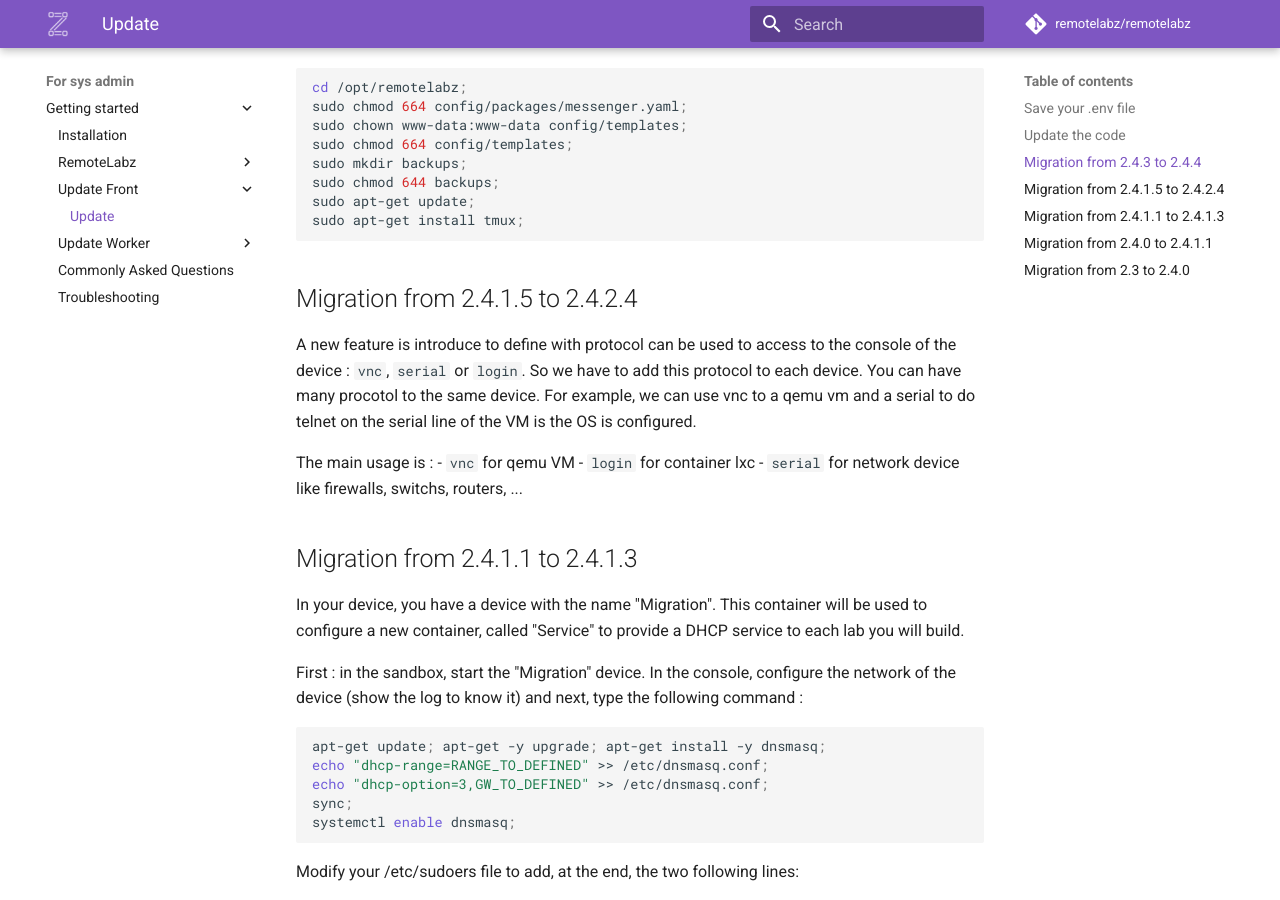
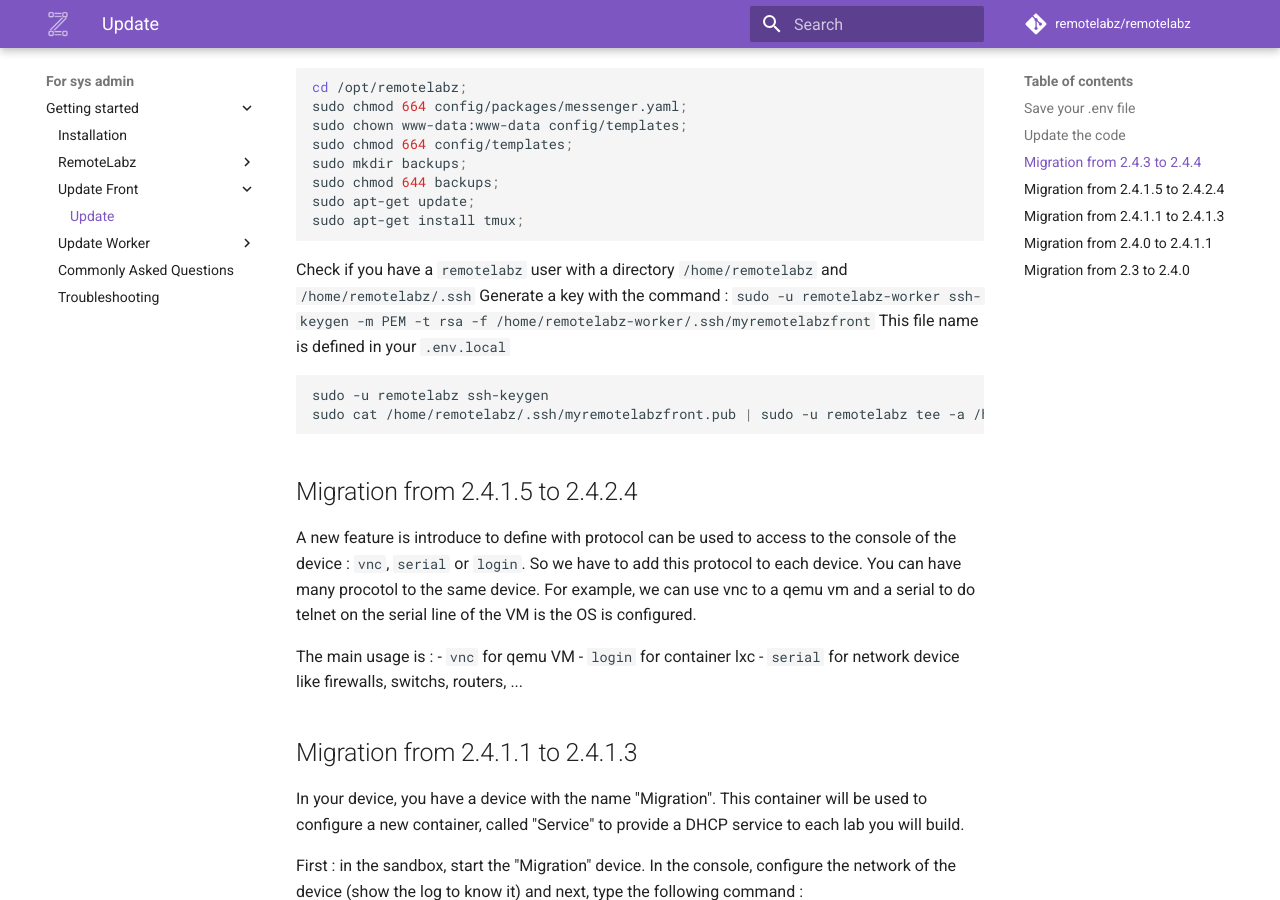
Before and after one commit to remotelabz/remotelabz-docs, an MkDocs documentation site: the page built from docs/administrators/getting-started/ubuntu-front-update.md, in a window 1280 px wide and 900 px high, scrolled down 1305 px. Built offline with MkDocs 1.6.1 and Material for MkDocs 9.7.7, drawn with Linux system fonts in a browser that asks for light colours; comment, search, counter and statistics services are not loaded.

Commit message:
Add update for service management

````diff
--- a/docs/administrators/getting-started/ubuntu-front-update.md
+++ b/docs/administrators/getting-started/ubuntu-front-update.md
@@ -59,6 +59,16 @@ sudo mkdir backups;
 sudo chmod 644 backups;
 sudo apt-get update;
 sudo apt-get install tmux;
+```
+
+Check if you have a `remotelabz` user with a directory `/home/remotelabz` and `/home/remotelabz/.ssh`
+Generate a key with the command :
+`sudo -u remotelabz-worker ssh-keygen -m PEM -t rsa -f /home/remotelabz-worker/.ssh/myremotelabzfront`
+This file name is defined in your `.env.local`
+
+```bash
+sudo -u remotelabz ssh-keygen
+sudo cat /home/remotelabz/.ssh/myremotelabzfront.pub | sudo -u remotelabz tee -a /home/remotelabz-worker/.ssh/authorized_keys
 ```
 
 
````
Also changed, not shown: docs/administrators/getting-started/ubuntu-worker-update.md (+1 -6 lines).
